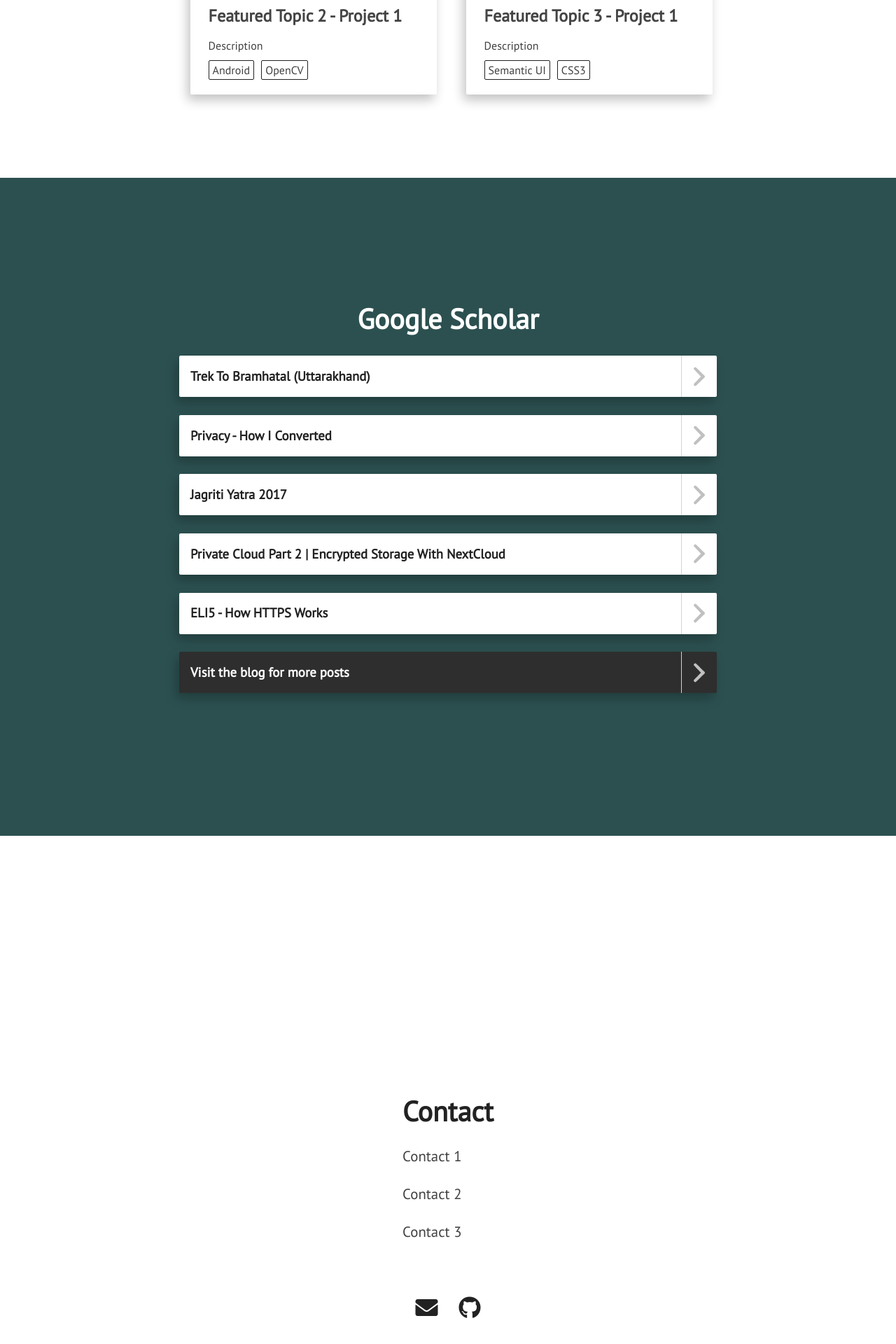
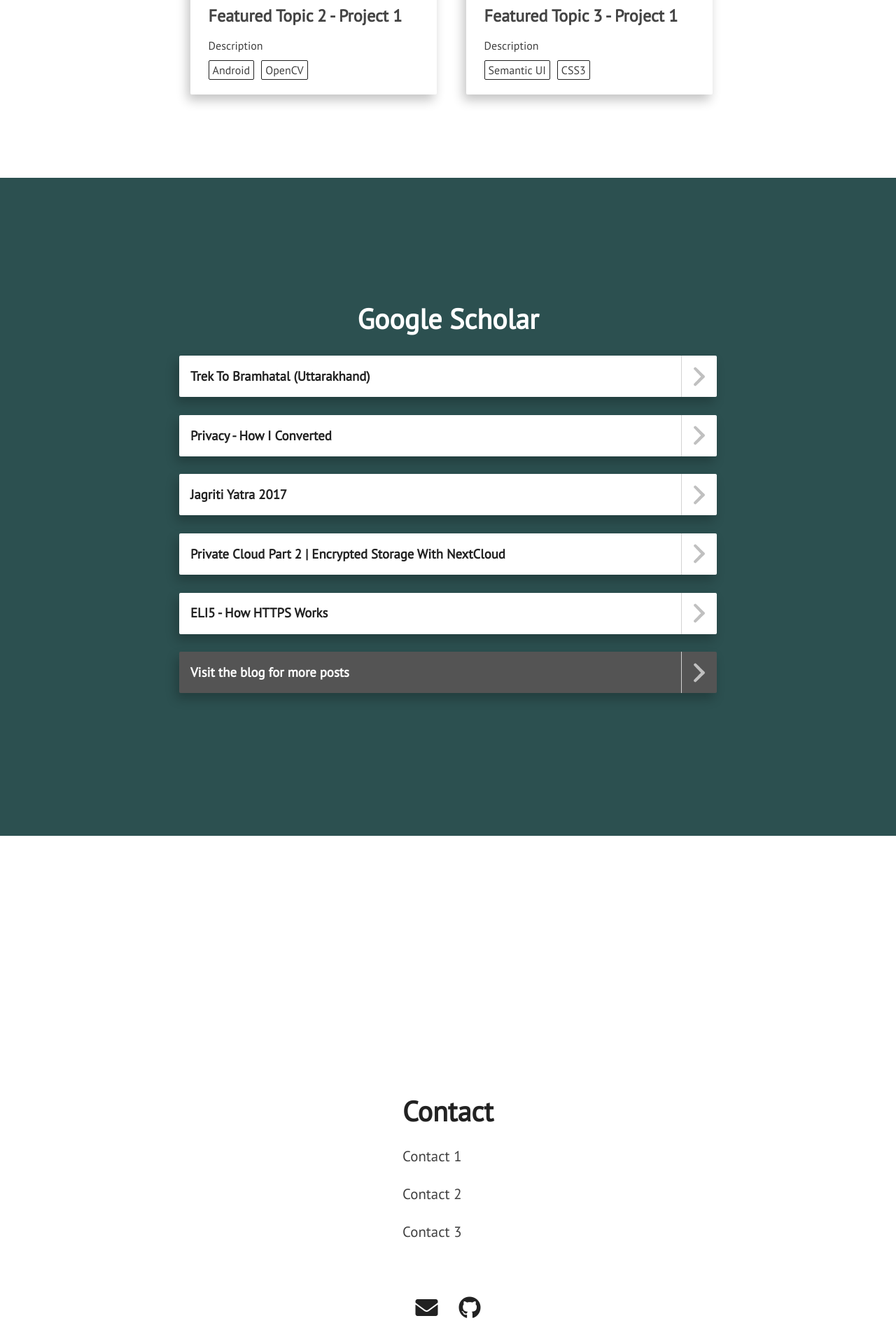
Before and after one commit to cmcabrera97/cmcabrera97.github.io, a Jekyll site: the page built from index.html, in a window 1280 px wide. Shown: the part 3931-5851 px from the top of the page at 70% size. Built offline with Jekyll 4.4.1, drawn with Linux system fonts in a browser that asks for light colours; nearby versions of some CDN libraries.

Commit message:
Update card.css

```diff
--- a/assets/css/card.css
+++ b/assets/css/card.css
@@ -127,7 +127,7 @@
 }
 
 .more-blogs {
-	background-color: #2e2e2e;
+	background-color: #545454;
 	color: #fff;
 }
 
```
